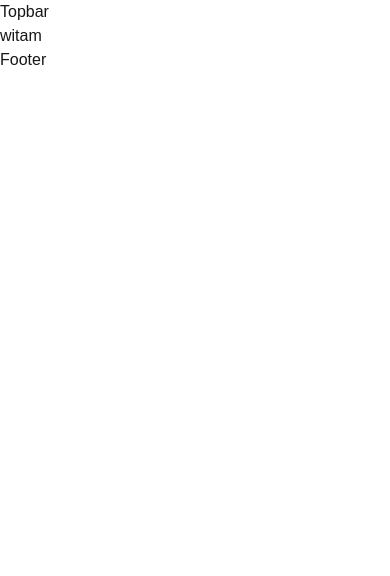
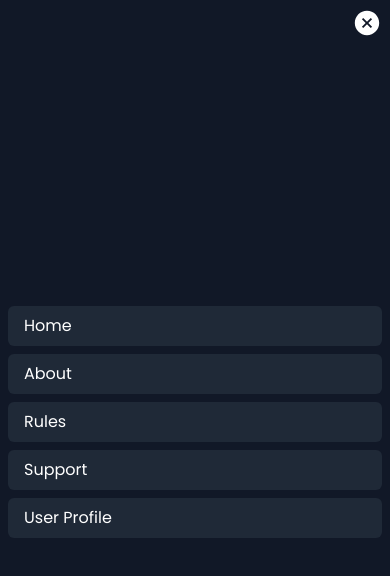
Before and after one commit to Pum2A/BookSelf, a Next.js app: page / in a window 390 px wide. Shown: the top 576 px of the page. Built offline with nearby package versions, Linux system fonts and the light colour scheme.

Commit message:
created schema of topbar

```diff
--- /dev/null
+++ b/app/components/MobileMenu.tsx
@@ -0,0 +1,28 @@
+import React from "react";
+import NavButton from "./reusableComponents/NavButton";
+import { IoCloseCircleSharp } from "react-icons/io5";
+
+interface MobileMenuProps {
+  toggleMenu: () => void;
+}
+
+function MobileMenu({ toggleMenu }: MobileMenuProps) {
+  return (
+    <div className="lg:hidden absolute top-0 flex justify-center items-center w-full h-screen bg-gray-900">
+      <IoCloseCircleSharp
+        onClick={toggleMenu}
+        size={30}
+        className="absolute top-2 right-2"
+      />
+      <ul className="w-full">
+        <NavButton href="/home">Home</NavButton>
+        <NavButton href="/about">About</NavButton>
+        <NavButton href="/rules">Rules</NavButton>
+        <NavButton href="/support">Support</NavButton>
+        <NavButton href="/user">User Profile</NavButton>
+      </ul>
+    </div>
+  );
+}
+
+export default MobileMenu;
--- a/app/components/Topbar.tsx
+++ b/app/components/Topbar.tsx
@@ -1,7 +1,36 @@
-import React from "react";
+"use client";
+import React, { useState } from "react";
+import NavButton from "./reusableComponents/NavButton";
+import { TiThMenu } from "react-icons/ti";
+import MobileMenu from "./MobileMenu";
 
 function Topbar() {
-  return <div>Topbar</div>;
+  const [menuOpen, setMenuOpen] = useState(true);
+
+  const toggleMenu = () => {
+    setMenuOpen(!menuOpen);
+  };
+
+  return (
+    <nav
+      className="flex justify-between items-center h-16 bg-gray-900 text-white relative shadow-sm"
+      role="navigation"
+    >
+      <div className=" flex justify-center items-center">
+        <span className="px-2 font-medium text-xl text-white">BOOKERS</span>
+      </div>
+      <TiThMenu size={30} className="mx-2 lg:hidden" onClick={toggleMenu} />
+
+      <ul className="hidden lg:flex items-center gap-2">
+        <NavButton href="/home">Home</NavButton>
+        <NavButton href="/about">About</NavButton>
+        <NavButton href="/rules">Rules</NavButton>
+        <NavButton href="/support">Support</NavButton>
+        <NavButton href="/user">User Profile</NavButton>
+      </ul>
+      {menuOpen && <MobileMenu toggleMenu={toggleMenu} />}
+    </nav>
+  );
 }
 
 export default Topbar;
--- /dev/null
+++ b/app/components/reusableComponents/NavButton.tsx
@@ -0,0 +1,19 @@
+import React from "react";
+
+type NavButtonTypes = {
+  children: React.ReactNode;
+  href: string;
+  className?: string;
+};
+
+function NavButton({ children, href, className }: NavButtonTypes) {
+  return (
+    <li
+      className={`bg-gray-800 text-white mx-2 my-2 py-2 px-4 rounded-md hover:bg-gray-600 transition-all cursor-pointer ${className}`}
+    >
+      {children}
+    </li>
+  );
+}
+
+export default NavButton;
--- a/app/layout.tsx
+++ b/app/layout.tsx
@@ -26,9 +26,18 @@ export default function RootLayout({
 }>) {
   return (
     <html lang="en">
-      <body
-        className={`${geistSans.variable} ${geistMono.variable} antialiased`}
-      >
+      <head>
+        <link
+          rel="preload"
+          href="https://fonts.googleapis.com/css2?family=Poppins:wght@400;600&display=swap"
+          as="style"
+        />
+        <link
+          rel="stylesheet"
+          href="https://fonts.googleapis.com/css2?family=Poppins:wght@400;600&display=swap"
+        />
+      </head>
+      <body className="font-poppins">
         <Topbar />
         {children}
         <Footer />
--- a/tailwind.config.ts
+++ b/tailwind.config.ts
@@ -8,6 +8,9 @@ export default {
   ],
   theme: {
     extend: {
+      fontFamily:{
+        poppins: ['Poppins', 'sans-serif'],
+      },
       colors: {
         background: "var(--background)",
         foreground: "var(--foreground)",
```
Also changed, not shown: package.json (+4 -3 lines), 1 other file (tests, documents, lock files or other folders).
